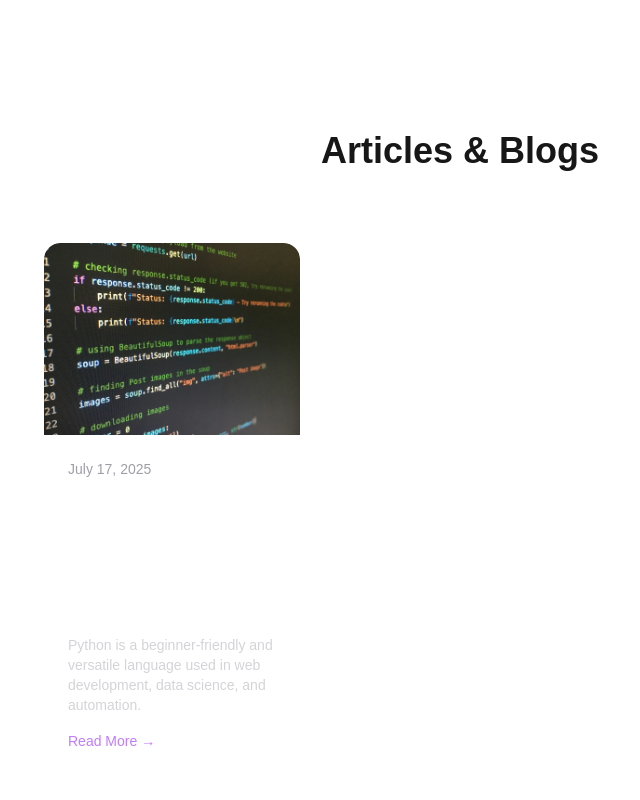
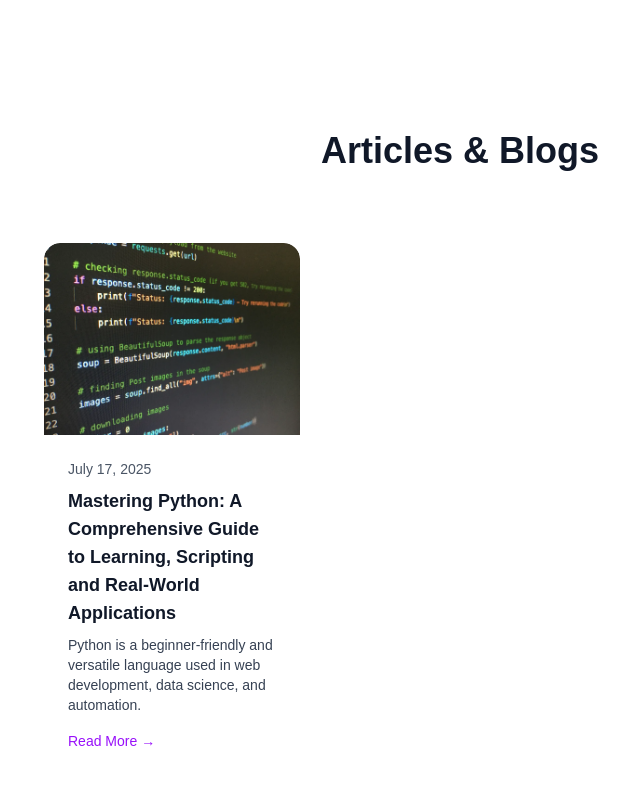
Before and after one commit to abuzarkhanse/Updated-Portfolio, a Next.js app: page / in a window 1280 px wide. Shown: the part 6340-7140 px from the top of the page, without its empty margins (180-820 px from the left). Built offline with nearby package versions, Linux system fonts and the light colour scheme.

Commit message:
Blog page Dark testing

```diff
--- a/src/components/sections/Blog.tsx
+++ b/src/components/sections/Blog.tsx
@@ -22,7 +22,8 @@
         whileInView={{ opacity: 1, y: 0 }}
         transition={{ duration: 0.6 }}
         viewport={{ once: true }}
-        className="text-3xl font-bold text-center sm:text-4xl mb-12"
+        className="text-3xl font-bold text-center sm:text-4xl mb-12
+                   text-gray-900 dark:text-white"
       >
         Articles & Blogs
       </motion.h2>
@@ -44,7 +45,10 @@
             whileInView={{ opacity: 1, y: 0 }}
             transition={{ duration: 0.6, delay: idx * 0.1 }}
             viewport={{ once: true }}
-            className="group glass rounded-2xl overflow-hidden shadow-glass hover:shadow-neon-purple transition transform hover:-translate-y-2 flex flex-col"
+            className="group glass rounded-2xl overflow-hidden
+                       bg-white dark:bg-gray-900
+                       shadow-glass hover:shadow-neon-purple
+                       transition transform hover:-translate-y-2 flex flex-col"
           >
             {/* Image */}
             <div className="h-48 overflow-hidden rounded-t-2xl relative">
@@ -58,12 +62,12 @@
 
             {/* Content */}
             <div className="p-6 flex-1 flex flex-col">
-              <div className="text-sm text-zinc-400">{post.date}</div>
-              <h3 className="mt-2 text-lg font-semibold text-white group-hover:text-purple-400">
+              <div className="text-sm text-gray-600 dark:text-zinc-400">{post.date}</div>
+              <h3 className="mt-2 text-lg font-semibold text-gray-900 dark:text-white group-hover:text-purple-400">
                 {post.title}
               </h3>
-              <p className="mt-2 text-sm text-zinc-300 flex-1">{post.excerpt}</p>
-              <div className="mt-4 text-purple-400 text-sm font-medium group-hover:underline">
+              <p className="mt-2 text-sm text-gray-700 dark:text-zinc-300 flex-1">{post.excerpt}</p>
+              <div className="mt-4 text-purple-600 dark:text-purple-400 text-sm font-medium group-hover:underline">
                 Read More →
               </div>
             </div>
--- a/tailwind.config.js
+++ b/tailwind.config.js
@@ -1,6 +1,6 @@
 export default function MyApp({ Component, pageProps }) {
   return (
-    <div className="dark">  {/* forces dark mode */}
+    <div className="dark">
       <Component {...pageProps} />
     </div>
   )
```
Also changed, not shown: 1 other file (tests, documents, lock files or other folders).
